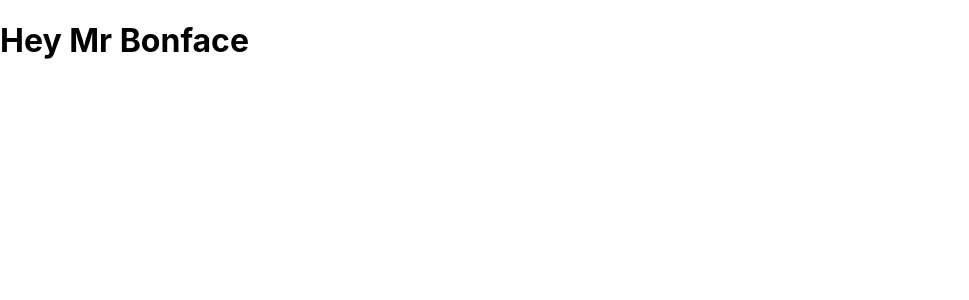
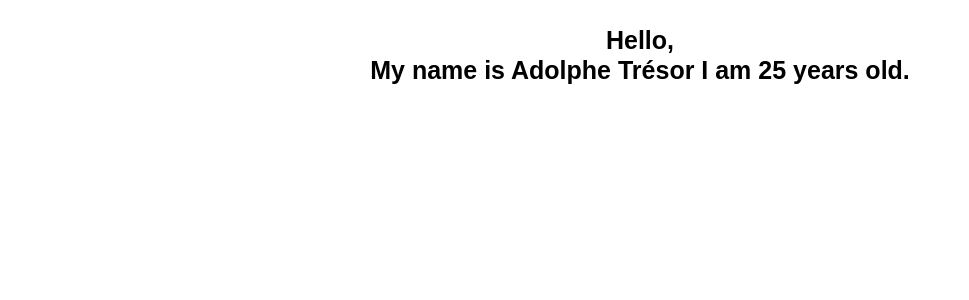
Before and after one commit to AdolpheNkoranyiTresor/s-rji-hacker-stories, a React (Create React App) app: page / in a window 1280 px wide. Shown: the top 300 px of the page, without its empty margins (0-969 px from the left). Built offline with nearby package versions, Linux system fonts and the light colour scheme.

Commit message:
Displaying a simple object with JSX in one <p>

```diff
--- a/src/App.js
+++ b/src/App.js
@@ -1,15 +1,20 @@
-import React from 'react';
+import React from "react";
+import "./index.css";
 
-function greetLion(name){
-  return name;
+const myDetails = {
+  firstName: "Adolphe",
+  lastName: "Trésor ",
+  age: 25,
+};
+
+function App() {
+  return (
+    <div className="myDetails">
+      <p>
+        Hello, <br /> My name is {myDetails.firstName} {myDetails.lastName}
+        I am {myDetails.age} years old.
+      </p>
+    </div>
+  );
 }
-
-function App(){
-  return(
-    <div>
-      <h1>Hey Mr {greetLion(`Bonface`)}</h1>
-    </div>
-    );
-}
-
 export default App;
```
